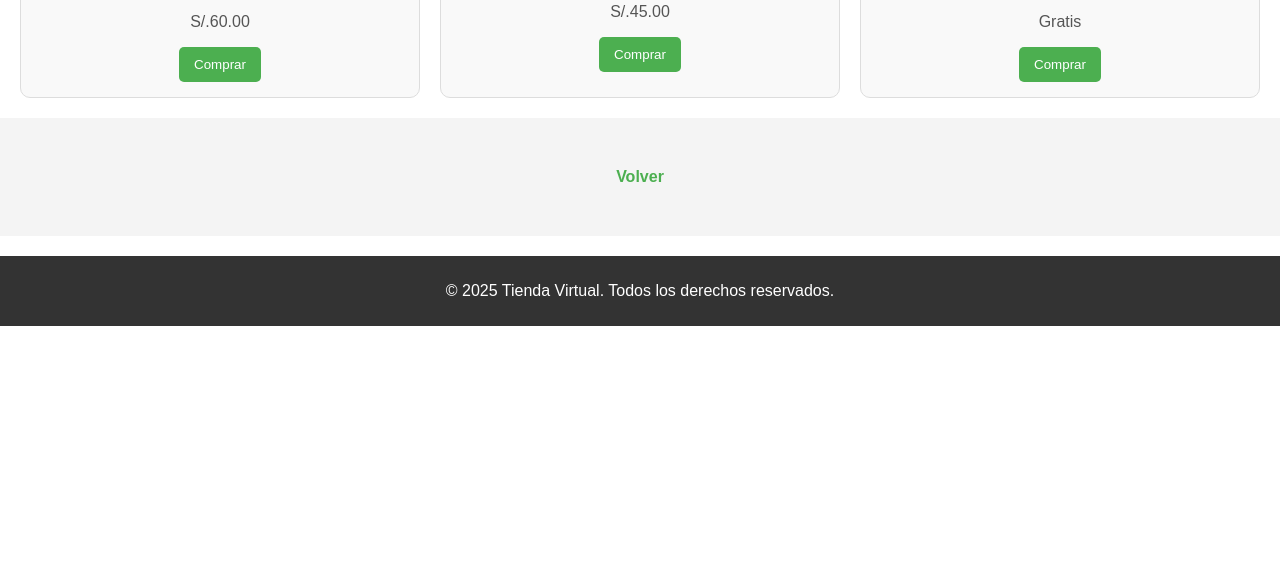
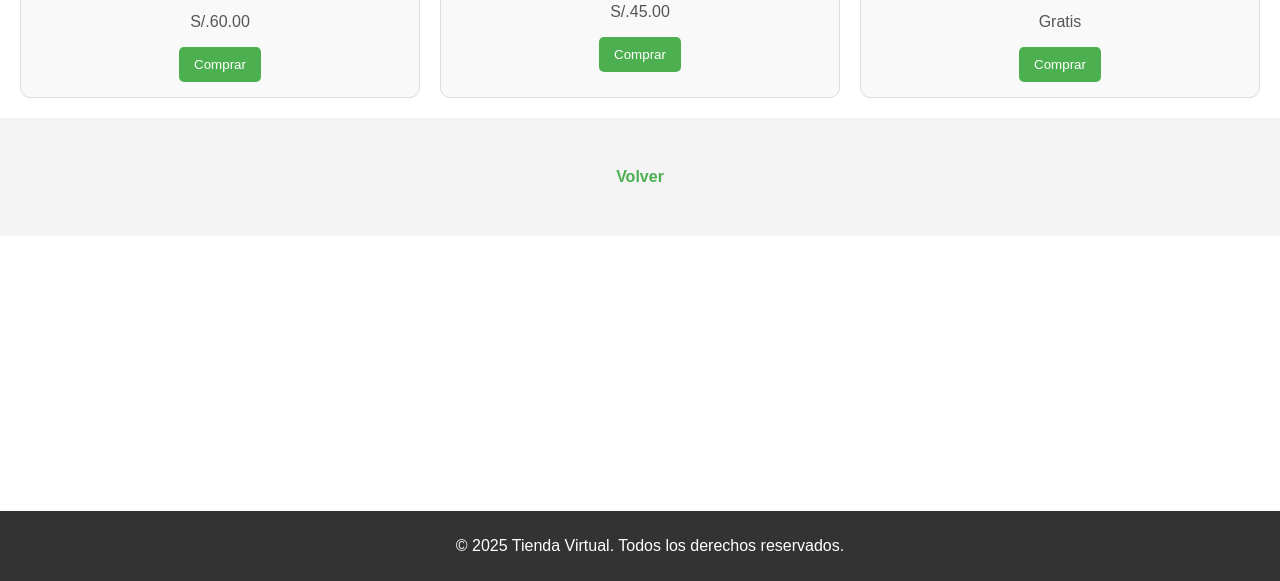
Before and after one commit to luisgc23/PrograWeb, a plain HTML site: page segundo.html in a window 1280 px wide. Shown: the part 219-800 px from the top of the page. Drawn offline with Linux system fonts and the light colour scheme.

Commit message:
corregido el footer de la pagina segundo.html

```diff
--- a/segundo.html
+++ b/segundo.html
@@ -37,7 +37,7 @@
         <a href="index.html" style="color: #4CAF50; text-decoration: none; font-weight: bold;">Volver</a>
     </div>
 
-    <footer>
+    <footer class="fixed">
         <p>&copy; 2025 Tienda Virtual. Todos los derechos reservados.</p>
     </footer>
 </body>
```
